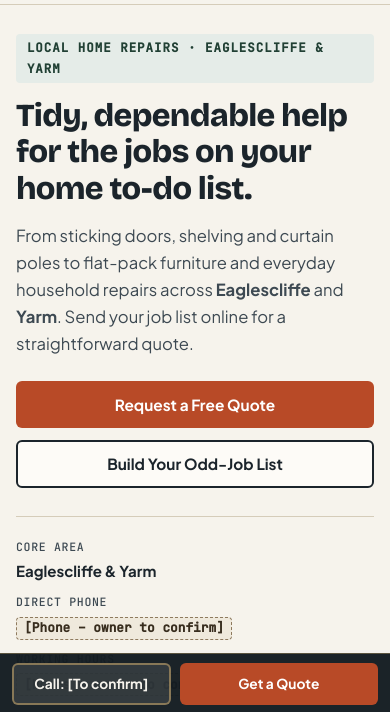
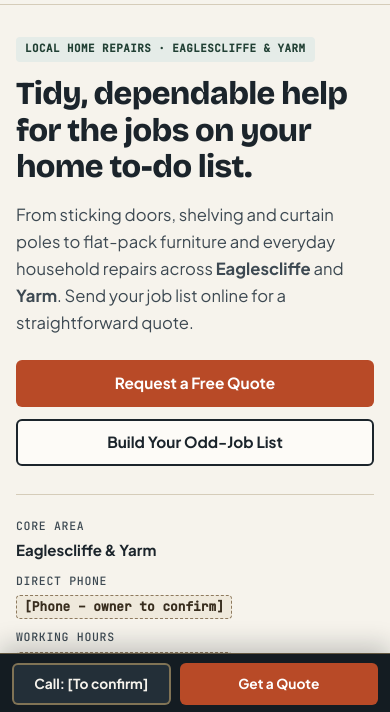
Before and after one commit to tedotedo/ey-handyman-demo, a plain HTML site: page index.html in a window 390 px wide. Shown: the part 130-842 px from the top of the page. Drawn offline with Linux system fonts and the light colour scheme.

Commit message:
Polish mobile dock opacity and 390px eyebrow fit

```diff
--- a/css/styles.css
+++ b/css/styles.css
@@ -1102,6 +1102,14 @@ h3 {
   margin: 0;
 }
 
+@media (max-width: 480px) {
+  .eyebrow {
+    font-size: 0.68rem;
+    letter-spacing: 0.045em;
+    padding: 0.24rem 0.56rem;
+  }
+}
+
 /* ==========================================================================
    Sticky Mobile Action Dock (390px Counter-Pitch Closer)
    ========================================================================== */
@@ -1119,8 +1127,9 @@ h3 {
     right: 0;
     bottom: 0;
     z-index: 95;
-    background: rgba(20, 28, 34, 0.97);
-    border-top: 1px solid rgba(242, 198, 120, 0.3);
+    background: #141C22;
+    border-top: 1px solid rgba(242, 198, 120, 0.35);
+    box-shadow: 0 -8px 24px rgba(20, 28, 34, 0.22);
     padding: 0.55rem 0.75rem calc(0.55rem + env(safe-area-inset-bottom, 0px));
   }
 
@@ -1130,7 +1139,7 @@ h3 {
   }
 
   .mobile-dock .btn--call {
-    background: rgba(255, 255, 255, 0.1);
+    background: #232F38;
     color: #F6F3EC;
     border-color: rgba(242, 198, 120, 0.45);
   }
```
